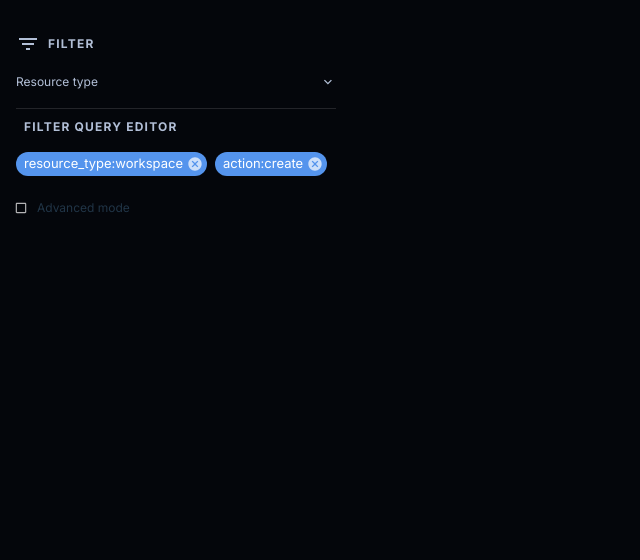
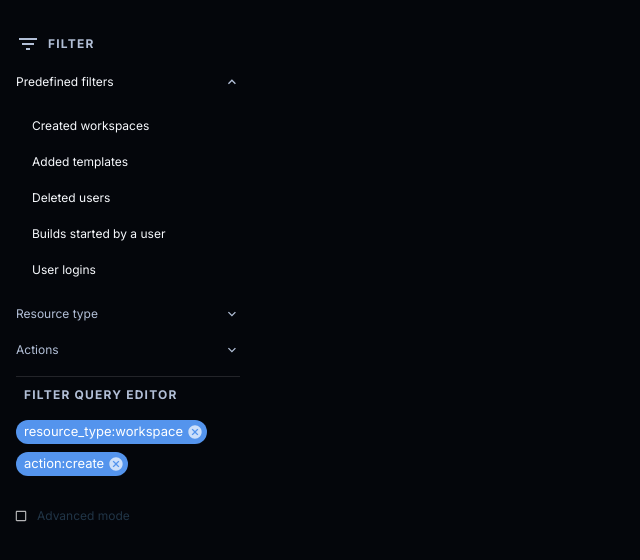
Before and after one commit to davidleiva/davidleiva-coder-uxeng-test, a React (Vite) app: page / in a window 1280 px wide. Shown: the top 560 px of the page, without its empty margins (0-640 px from the left). Built offline with nearby package versions, Linux system fonts and the light colour scheme.

Commit message:
Multiselection

```diff
--- a/src/App.css
+++ b/src/App.css
@@ -46,7 +46,7 @@ body  {
 /* TODO: move inside component for better performance */
 
 .FilterSideBar {
-  width: 320px;
+  width: 224px;
 }
 
 .FilterSideBar__header.MuiTypography-h6 {
@@ -160,3 +160,7 @@ body  {
   width: 0.875rem;
   height: 0.875rem;
 }
+
+.QueryEditor .MuiChip-root {
+ margin: 0 8px 8px 0;
+}
--- a/src/components/FilterAccordion.tsx
+++ b/src/components/FilterAccordion.tsx
@@ -12,7 +12,7 @@ export interface FilterAccordionProps {
     isExpanded: boolean,
     handleChange: Function,
     filterState?: object,
-    type: string
+    type: any
 }
 
 export const FilterAccordion = ({
--- a/src/components/FilterSideBar.tsx
+++ b/src/components/FilterSideBar.tsx
@@ -3,7 +3,7 @@ import {FilterAccordion} from './FilterAccordion';
 import Typography from "@mui/material/Typography";
 import FilterListIcon from '@mui/icons-material/FilterList';
 import { QueryEditor } from './QueryEditor';
-import { FILTER_TYPES, PREDEFINED_FILTERS, RESOURCE_FILTERS} from '../constants';
+import { FILTER_TYPES, PREDEFINED_FILTERS, RESOURCE_FILTERS, ACTION_FILTERS} from '../constants';
 import Divider from "@mui/material/Divider";
 import { FilterStatesContext } from '../ContextManagement';
 
@@ -22,9 +22,8 @@ const FilterSideBar = () => {
 
     const [activeAccordion, setActiveAccordion] = useState(0);
 
-    const handleActiveAccordion = (value:number, params:object) => {
-        value !== activeAccordion ? setActiveAccordion(value) : setActiveAccordion(NaN),
-        setFiltersState({...params});
+    const handleActiveAccordion = (value:number) => {
+        value !== activeAccordion ? setActiveAccordion(value) : setActiveAccordion(NaN)
     };
 
     return (
@@ -43,34 +42,33 @@ const FilterSideBar = () => {
                     Filter
                 </Typography>
             </div>
-            {/* <FilterAccordion
+            <FilterAccordion
                 type={FILTER_TYPES[0]}
                 title={'Predefined filters'}
                 filters={PREDEFINED_FILTERS}
                 defaultExp={true}
                 isExpanded={activeAccordion === 0}
-                handleChange={(params:object) => handleActiveAccordion(0,params)}
-                filterState={filterState}
-            /> */}
+                handleChange={() => handleActiveAccordion(0)}
+            />
             <FilterAccordion
                 type={FILTER_TYPES[1]}
                 title={'Resource type'}
                 filters={RESOURCE_FILTERS}
                 isExpanded={activeAccordion === 1}
-                handleChange={(params:object) => handleActiveAccordion(1,params)}
+                handleChange={() => handleActiveAccordion(1)}
             />
-            {/* <FilterAccordion
+            <FilterAccordion
                 type={FILTER_TYPES[2]}
                 title={'Actions'}
-                filters={PREDEFINED_FILTERS}
+                filters={ACTION_FILTERS}
                 isExpanded={activeAccordion === 2}
-                handleChange={(params:object) => handleActiveAccordion(2,params)}
-            /> */}
+                handleChange={() => handleActiveAccordion(2)}
+            />
             {/* <FilterAccordion
                 title={'Users'}
                 filters={<FilterSBUsers />}
                 isExpanded={activeAccordion === 3}
-                handleChange={(params:object) => handleActiveAccordion(3,params)}
+                handleChange={() => handleActiveAccordion(3)}
             /> */}
             <Divider className="FilterBar__Divider"/>
             <QueryEditor />
--- a/src/components/FiltersSB.tsx
+++ b/src/components/FiltersSB.tsx
@@ -1,26 +1,26 @@
 import { useContext, useEffect, useState} from 'react';
-import { FilterStatesContext } from '../ContextManagement';
+import { FilterState, FilterStatesContext } from '../ContextManagement';
 import List from '@mui/material/List';
 import ListItemIcon from '@mui/material/ListItemIcon';
 import ListItemText from '@mui/material/ListItemText';
 import ListItemButton from '@mui/material/ListItemButton';
 import CheckTwoToneIcon from '@mui/icons-material/CheckTwoTone';
-import { checkIfIsSelected } from '../functions';
+import { FILTER_TYPES, PREDEFINED_FILTERS_VALUES, PREDEFINED_FILTERS } from '../constants';
 
 interface FilterParams {
     label: string,
     value: object,
-    queryValue: string
+    queryValue: keyof FilterState
 }
 
 export interface FilterSBItemProps {
     isSelected?: boolean,
     filters: Array <FilterParams>,
-    type: string
+    type: keyof FilterState
 }
 
-export const FiltersSB = ({filters: _filters, isSelected, type}: FilterSBItemProps) => {
-
+export const FiltersSB = ({filters: _filters, type}: FilterSBItemProps) => {
+    console.log('renders', type, _filters);
     const { filters, setFiltersState } = useContext(FilterStatesContext);
     const [ stringValue, setStringValue ] = useState('');
 
@@ -28,19 +28,26 @@ export const FiltersSB = ({filters: _filters, isSelected, type}: FilterSBItemPro
         setFiltersState({...value});
     };
 
-    const assignStringValue = () => {
-        setStringValue(filters[type])
+    const assignStringValuePreDef = () => {
+        const _index = PREDEFINED_FILTERS_VALUES.findIndex(item => item['resource_type'] === filters['resource_type']);
+        const _string = PREDEFINED_FILTERS[_index] && PREDEFINED_FILTERS[_index]['queryValue'] ?  PREDEFINED_FILTERS[_index]['queryValue'] : null;
+        if(_string) {setStringValue(_string); console.log('1o,', _string)};
     }
 
     const checkSelected = () => {
-        filters.hasOwnProperty(type)
-        ? assignStringValue()
-        : setStringValue('');
+        console.log('check', type);
+        if(type === FILTER_TYPES[0] && filters.hasOwnProperty(FILTER_TYPES[1]) && filters.hasOwnProperty(FILTER_TYPES[2])) {
+            assignStringValuePreDef();
+        } else if (filters.hasOwnProperty(type)) {
+            setStringValue(filters[type])
+        } else {
+            console.log('no');
+            setStringValue('');
+        }
     }
 
     useEffect(() => {
         checkSelected();
-        console.log(filters);
     }, [filters]);
 
     return (
@@ -53,7 +60,7 @@ export const FiltersSB = ({filters: _filters, isSelected, type}: FilterSBItemPro
                         className="justifyEnd"
                         key={index}
                         selected={ item.queryValue === stringValue }
-                        onClick={() => handleListItemClick(item.value)}
+                        onClick={(e) => {e.preventDefault, handleListItemClick(item.value)}}
                     >
                         <ListItemText primary={ item.label } />
                         { item.queryValue === stringValue  ?
--- a/src/components/QueryEditor.tsx
+++ b/src/components/QueryEditor.tsx
@@ -22,6 +22,7 @@ export const QueryEditor = () => {
                 spacing={1}
                 marginTop={2}
                 marginBottom={2}
+                flexWrap={'wrap'}
             >
                 <Chip
                     color="primary"
--- a/src/constants.tsx
+++ b/src/constants.tsx
@@ -3,7 +3,7 @@ export const FILTER_TYPES = [
 ];
 
 export const RESOURCES = [
-    'api_key', 'convert_login', 'git_ssh-key', 'convert_login', 'group', 'license', 'template', 'template_version', 'user', 'workspace', 'workspace_build'
+    'api_key', 'convert_login', 'git_ssh-key', 'group', 'template', 'template_version', 'user', 'workspace', 'workspace_build'
 ];
 
 export const ACTIONS = [
@@ -18,29 +18,44 @@ export const USERS = [
 export const PREDEFINED_FILTERS = [
     {
         label: 'Created workspaces',
-        value: { resource_type: RESOURCES[9], action: ACTIONS[0] },
+        queryValue: 'created_workspaces',
+        value: { resource_type: RESOURCES[7], action: ACTIONS[0] },
     },
     {
         label: 'Added templates',
-        value: { resource_type: RESOURCES[6], action: ACTIONS[0] },
+        queryValue: 'added_templates',
+        value: { resource_type: RESOURCES[5], action: ACTIONS[0] },
     },
     {
         label: 'Deleted users',
-        value: { resource_type: RESOURCES[8], action: ACTIONS[1] },
+        queryValue: 'deleted_users',
+        value: { resource_type: RESOURCES[6], action: ACTIONS[1] },
     },
     {
         label: 'Builds started by a user',
-        value: { resource_type: RESOURCES[10], action: ACTIONS[5], build_reason: 'initiator' },
+        queryValue: 'builds_started',
+        value: { resource_type: RESOURCES[8], action: ACTIONS[5], build_reason: 'initiator' },
     },
     {
         label: 'User logins',
+        queryValue: 'user_logins',
         value: { resource_type: RESOURCES[0], action: ACTIONS[2] },
     }
 ];
 
+export const PREDEFINED_FILTERS_VALUES = [
+    { resource_type: RESOURCES[7], action: ACTIONS[0] },
+    { resource_type: RESOURCES[5], action: ACTIONS[0] },
+    { resource_type: RESOURCES[6], action: ACTIONS[1] },
+    { resource_type: RESOURCES[8], action: ACTIONS[5], build_reason: 'initiator' },
+    { resource_type: RESOURCES[0], action: ACTIONS[2] },
+];
+
+
 export const RESOURCE_FILTERS = [
     {
         label: 'Api Key',
+        queryValue: RESOURCES[0],
         value: { resource_type: RESOURCES[0] },
     },
     {
@@ -50,30 +65,37 @@ export const RESOURCE_FILTERS = [
     },
     {
         label: 'Git SSH Key',
+        queryValue: RESOURCES[2],
         value: { resource_type: RESOURCES[2] },
     },
     {
         label: 'Group',
+        queryValue: RESOURCES[3],
         value: { resource_type: RESOURCES[3] },
     },
     {
         label: 'Template',
+        queryValue: RESOURCES[4],
         value: { resource_type: RESOURCES[4] },
     },
     {
         label: 'Template version',
+        queryValue: RESOURCES[5],
         value: { resource_type: RESOURCES[5] },
     },
     {
         label: 'User',
+        queryValue: RESOURCES[6],
         value: { resource_type: RESOURCES[6] },
     },
     {
         label: 'Workspace',
+        queryValue: RESOURCES[7],
         value: { resource_type: RESOURCES[7] },
     },
     {
         label: 'Workspace Build',
+        queryValue: RESOURCES[8],
         value: { resource_type: RESOURCES[8] },
     }
 ];
@@ -119,39 +141,43 @@ export const RESOURCE_FILTERS = [
 
 export const ACTION_FILTERS = [
     {
-        label: 'Api Key',
+        label: 'Create',
+        queryValue: ACTIONS[0],
         value: { action: ACTIONS[0] },
     },
     {
-        label: 'Login',
+        label: 'Delete',
+        queryValue: ACTIONS[1],
         value: { action: ACTIONS[1] },
     },
     {
-        label: 'Git SSH Key',
+        label: 'Login',
+        queryValue: ACTIONS[2],
         value: { action: ACTIONS[2] },
     },
     {
-        label: 'Group',
+        label: 'Logout',
+        queryValue: ACTIONS[3],
         value: { action: ACTIONS[3] },
     },
     {
-        label: 'Template',
+        label: 'Register',
+        queryValue: ACTIONS[4],
         value: { action: ACTIONS[4] },
     },
     {
-        label: 'Template version',
+        label: 'Start',
+        queryValue: ACTIONS[5],
         value: { action: ACTIONS[5] },
     },
     {
-        label: 'User',
+        label: 'Stop',
+        queryValue: ACTIONS[6],
         value: { action: ACTIONS[6] },
     },
     {
-        label: 'Workspace',
+        label: 'Write',
+        queryValue: ACTIONS[7],
         value: { action: ACTIONS[7] },
     },
-    {
-        label: 'Workspace Build',
-        value: { action: ACTIONS[8] },
-    }
 ];
```
